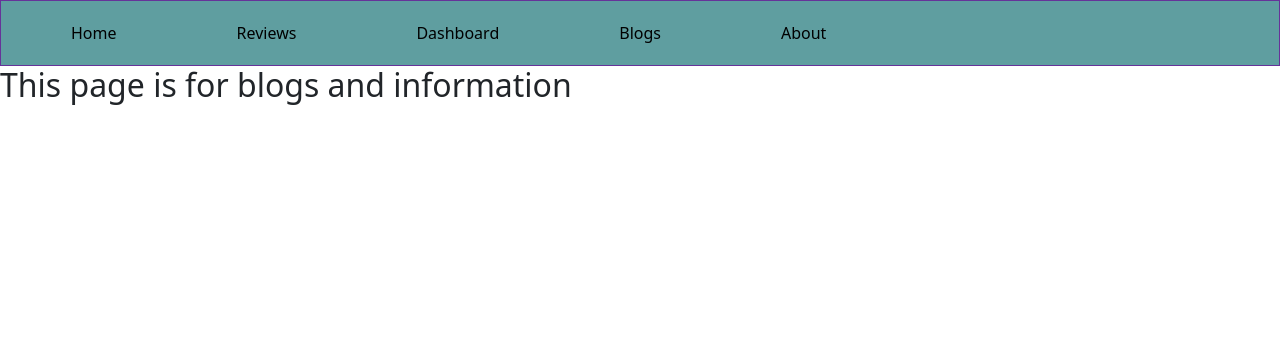
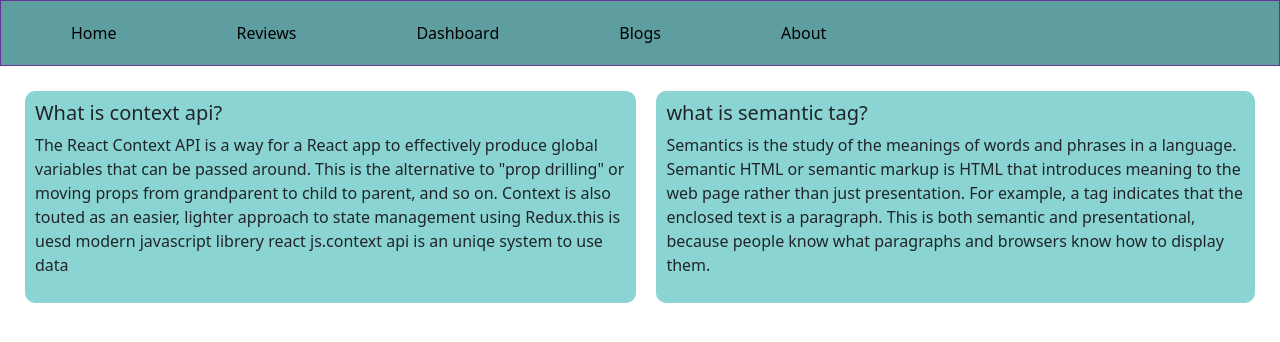
Before and after one commit to AkashMAbrrar/product-analysis-assignment, a React (Create React App) app: page /blogs in a window 1280 px wide. Shown: the top 342 px of the page. Built offline with nearby package versions, Linux system fonts and the light colour scheme.

Commit message:
this commit for all the answar of folwing quastions for blogs

```diff
--- a/public/index.html
+++ b/public/index.html
@@ -1,14 +1,12 @@
 <!DOCTYPE html>
 <html lang="en">
+
 <head>
   <meta charset="utf-8" />
   <link rel="icon" href="%PUBLIC_URL%/favicon.ico" />
   <meta name="viewport" content="width=device-width, initial-scale=1" />
   <meta name="theme-color" content="#000000" />
-    <meta
-      name="description"
-      content="Web site created using create-react-app"
-    />
+  <meta name="description" content="Web site created using create-react-app" />
   <link rel="apple-touch-icon" href="%PUBLIC_URL%/logo192.png" />
   <!--
       manifest.json provides metadata used when your web app is installed on a
@@ -24,8 +22,9 @@
       work correctly both with client-side routing and a non-root public URL.
       Learn how to configure a non-root public URL by running `npm run build`.
     -->
-    <title>React App</title>
+  <title>Products analytics web site</title>
 </head>
+
 <body>
   <noscript>You need to enable JavaScript to run this app.</noscript>
   <div id="root"></div>
@@ -40,4 +39,5 @@
       To create a production bundle, use `npm run build` or `yarn build`.
     -->
 </body>
+
 </html>
--- /dev/null
+++ b/src/components/Blogs/Blogs.css
@@ -0,0 +1,14 @@
+.ans-container {
+    display: flex;
+    align-items: center;
+    padding: 10px;
+    margin: 10px;
+    gap: 10px;
+}
+
+.answar {
+    margin: 5px;
+    padding: 10px;
+    border-radius: 10px;
+    background-color: rgb(138, 213, 211);
+}
--- a/src/components/Blogs/Blogs.js
+++ b/src/components/Blogs/Blogs.js
@@ -1,9 +1,18 @@
 import React from 'react';
+import './Blogs.css';
 
 const Blogs = () => {
     return (
-        <div>
-            <h2>This page is for blogs and information</h2>
+        <div className='ans-container'>
+            <div className='answar'>
+                <h5>What is context api?</h5>
+                <p>The React Context API is a way for a React app to effectively produce global variables that can be passed around. This is the alternative to "prop drilling" or moving props from grandparent to child to parent, and so on. Context is also touted as an easier, lighter approach to state management using Redux.this is uesd modern javascript librery react js.context api is an uniqe system to use data
+                </p>
+            </div>
+            <div className='answar'>
+                <h5>what is semantic tag?</h5>
+                <p>Semantics is the study of the meanings of words and phrases in a language. Semantic HTML or semantic markup is HTML that introduces meaning to the web page rather than just presentation. For example, a  tag indicates that the enclosed text is a paragraph. This is both semantic and presentational, because people know what paragraphs and browsers know how to display them.</p>
+            </div>
         </div>
     );
 };
```
Lines whose indentation alone changed are shown as unchanged.
